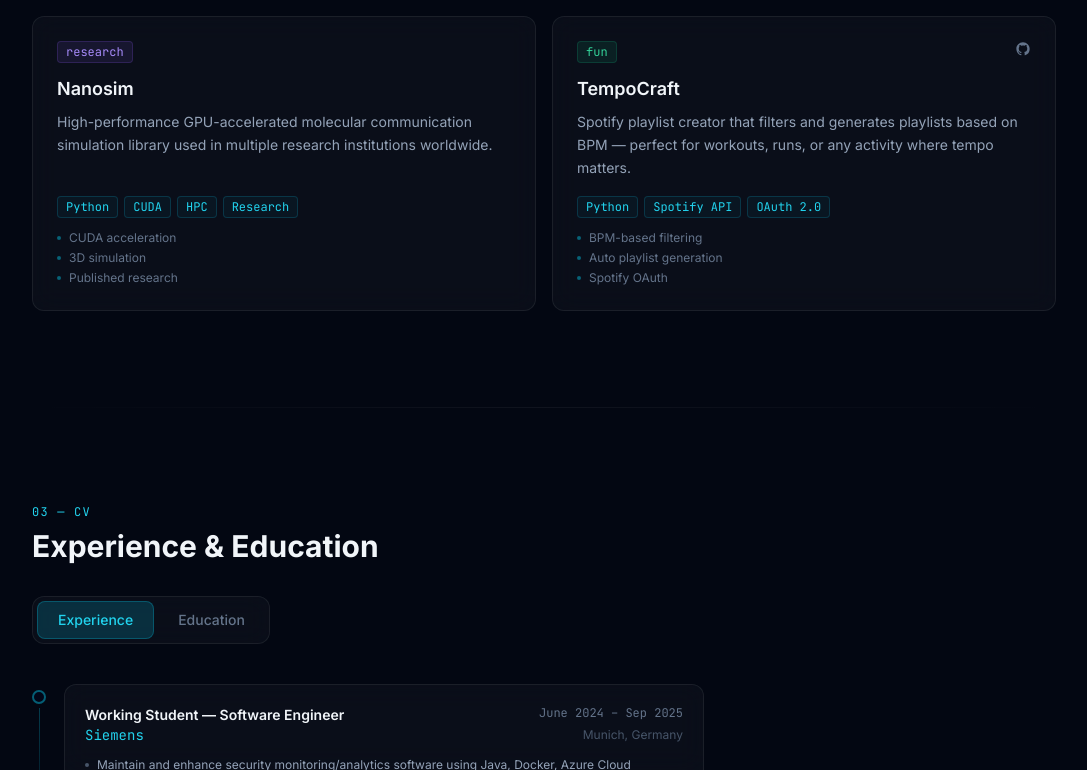
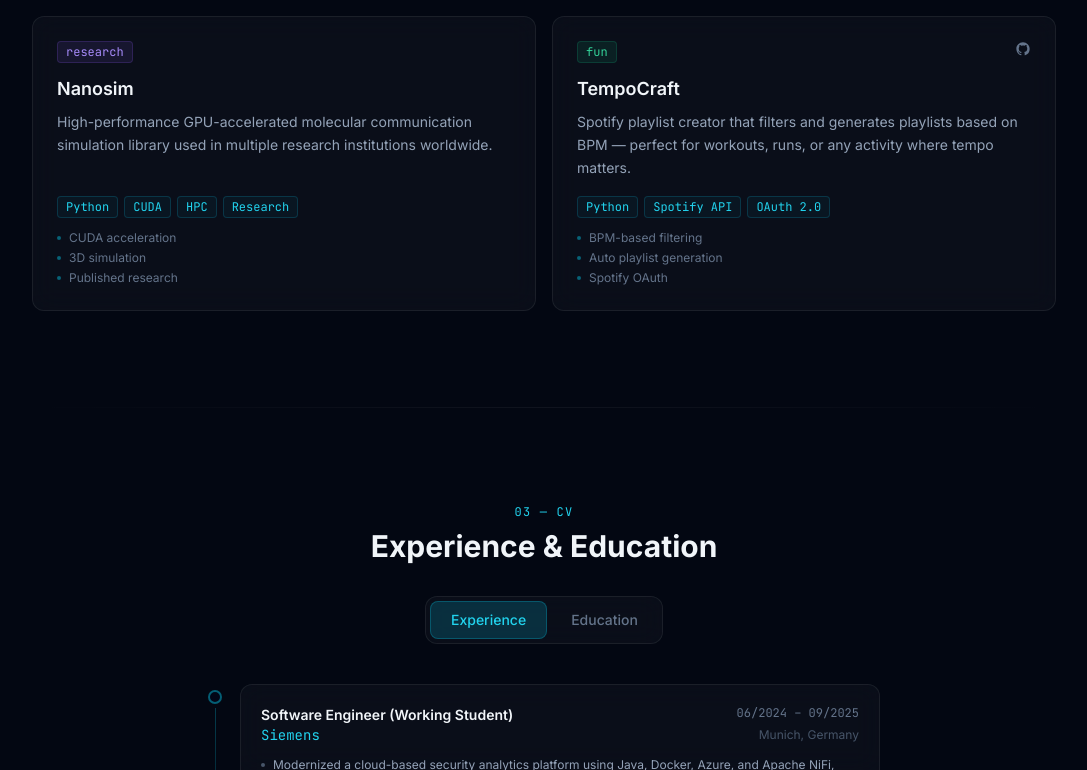
Before and after one commit to oguzhanyetimoglu/oguzhanyetimoglu.github.io, a React (Vite) app: page / in a window 1280 px wide. Shown: the part 2030-2800 px from the top of the page, without its empty margins (96-1183 px from the left). Built offline with nearby package versions, Linux system fonts and the light colour scheme.

Commit message:
Update content: skills, work experience, section centering

```diff
--- a/src/components/About.jsx
+++ b/src/components/About.jsx
@@ -19,10 +19,10 @@
           initial="hidden"
           animate={inView ? "show" : "hidden"}
         >
-          <motion.p variants={fadeUp} className="font-mono text-xs text-cyan-400 mb-2 tracking-widest uppercase">
+          <motion.p variants={fadeUp} className="font-mono text-xs text-cyan-400 mb-2 tracking-widest uppercase text-center">
             01 — About
           </motion.p>
-          <motion.h2 variants={fadeUp} className="text-3xl font-bold text-slate-100 mb-12">
+          <motion.h2 variants={fadeUp} className="text-3xl font-bold text-slate-100 mb-12 text-center">
             Who I am
           </motion.h2>
 
--- a/src/components/CV.jsx
+++ b/src/components/CV.jsx
@@ -56,8 +56,8 @@
           animate={inView ? { opacity: 1, y: 0 } : {}}
           transition={{ duration: 0.5 }}
         >
-          <p className="font-mono text-xs text-cyan-400 mb-2 tracking-widest uppercase">03 — CV</p>
-          <h2 className="text-3xl font-bold text-slate-100 mb-8">Experience & Education</h2>
+          <p className="font-mono text-xs text-cyan-400 mb-2 tracking-widest uppercase text-center">03 — CV</p>
+          <h2 className="text-3xl font-bold text-slate-100 mb-8 text-center">Experience & Education</h2>
         </motion.div>
 
         {/* Tabs */}
@@ -65,7 +65,7 @@
           initial={{ opacity: 0 }}
           animate={inView ? { opacity: 1 } : {}}
           transition={{ duration: 0.4, delay: 0.1 }}
-          className="flex gap-1 p-1 glass rounded-xl w-fit mb-10"
+          className="flex gap-1 p-1 glass rounded-xl w-fit mb-10 mx-auto"
         >
           {["experience", "education"].map((t) => (
             <button
@@ -82,7 +82,7 @@
           ))}
         </motion.div>
 
-        <div className="max-w-2xl">
+        <div className="max-w-2xl mx-auto">
           {list.map((item, i) => (
             <TimelineItem
               key={i}
@@ -98,7 +98,7 @@
           initial={{ opacity: 0 }}
           animate={inView ? { opacity: 1 } : {}}
           transition={{ delay: 0.6 }}
-          className="mt-8"
+          className="mt-8 max-w-2xl mx-auto"
         >
           <a
             href="/OguzhanYetimoglu_resume.pdf"
--- a/src/components/Projects.jsx
+++ b/src/components/Projects.jsx
@@ -27,8 +27,8 @@
           animate={inView ? { opacity: 1, y: 0 } : {}}
           transition={{ duration: 0.5 }}
         >
-          <p className="font-mono text-xs text-cyan-400 mb-2 tracking-widest uppercase">02 — Projects</p>
-          <h2 className="text-3xl font-bold text-slate-100 mb-12">Things I've built</h2>
+          <p className="font-mono text-xs text-cyan-400 mb-2 tracking-widest uppercase text-center">02 — Projects</p>
+          <h2 className="text-3xl font-bold text-slate-100 mb-12 text-center">Things I've built</h2>
         </motion.div>
 
         <div className="grid md:grid-cols-2 gap-4">
--- a/src/components/Publications.jsx
+++ b/src/components/Publications.jsx
@@ -14,11 +14,11 @@
           animate={inView ? { opacity: 1, y: 0 } : {}}
           transition={{ duration: 0.5 }}
         >
-          <p className="font-mono text-xs text-cyan-400 mb-2 tracking-widest uppercase">04 — Research</p>
-          <h2 className="text-3xl font-bold text-slate-100 mb-12">Publications</h2>
+          <p className="font-mono text-xs text-cyan-400 mb-2 tracking-widest uppercase text-center">04 — Research</p>
+          <h2 className="text-3xl font-bold text-slate-100 mb-12 text-center">Publications</h2>
         </motion.div>
 
-        <div className="space-y-3 max-w-3xl">
+        <div className="space-y-3 max-w-3xl mx-auto">
           {publications.map((pub, i) => (
             <motion.div
               key={i}
@@ -52,7 +52,7 @@
           initial={{ opacity: 0 }}
           animate={inView ? { opacity: 1 } : {}}
           transition={{ delay: 0.5 }}
-          className="mt-8"
+          className="mt-8 max-w-3xl mx-auto"
         >
           <a
             href="https://scholar.google.com/citations?user=UIJ8VVwAAAAJ&hl=en"
--- a/src/data/index.js
+++ b/src/data/index.js
@@ -57,47 +57,76 @@
 
 export const experience = [
   {
-    title: "Working Student — Software Engineer",
+    title: "Software Engineer (Working Student)",
     company: "Siemens",
     location: "Munich, Germany",
-    period: "June 2024 – Sep 2025",
+    period: "06/2024 – 09/2025",
     items: [
-      "Maintain and enhance security monitoring/analytics software using Java, Docker, Azure Cloud",
-      "Develop LLM-based anomaly detection system for security threat identification",
-      "Implement DevOps processes including CI/CD pipelines and containerization",
-    ],
-  },
-  {
-    title: "Research & Teaching Assistant",
-    company: "Ludwig Maximilian University (LMU)",
-    location: "Munich, Germany",
-    period: "April 2024 – May 2024",
-    items: [
-      "Research in molecular communications and nano-networks",
-      "Assisted in teaching undergraduate CS courses",
-      "Collaborated on academic publications",
-    ],
-  },
-  {
-    title: "Full-Stack Software Engineer",
-    company: "Aimyca GmbH",
-    location: "Munich, Germany",
-    period: "March 2023 – March 2024",
-    items: [
-      "Developed and maintained web applications using React.js, Node.js, MongoDB",
-      "Implemented responsive UIs and optimized application performance",
-      "Worked in cross-functional agile teams",
+      "Modernized a cloud-based security analytics platform using Java, Docker, Azure, and Apache NiFi, improving stability and dataflow reliability across ingestion and monitoring workloads.",
+      "Built an LLM-powered network intrusion detection module (Python, embeddings, anomaly detection) that strengthened detection quality in distributed data pipelines.",
+      "Optimized containerized microservices to reduce resource consumption and improve runtime efficiency in Azure-based environments.",
+      "Improved microservice build consistency by restructuring Dockerfile stages and ensuring reproducible container environments across Azure deployments.",
     ],
   },
   {
     title: "Graduate Research Assistant",
+    company: "Ludwig Maximilian University (LMU)",
+    location: "Munich, Germany",
+    period: "10/2023 – 06/2024",
+    items: [
+      "Processed large-scale brain MRI neuroimaging datasets using ML and statistical modeling to classify disease presence and subtype patterns.",
+      "Parallelized preprocessing and processing pipelines on HPC clusters, significantly accelerating feature extraction and model execution workloads.",
+      "Improved research workflow reliability by automating ETL steps, standardizing feature extraction, and optimizing job scheduling.",
+    ],
+  },
+  {
+    title: "Software Engineer (Working Student)",
+    company: "Aimyca GmbH",
+    location: "Munich, Germany",
+    period: "03/2022 – 03/2023",
+    items: [
+      "Delivered full-stack features using Python, Node.js, React, Vue, TypeScript, and REST APIs in an agile SaaS environment.",
+      "Built user-centric interfaces with clean component architectures and optimized interaction flows.",
+      "Developed Docker-based CI/CD pipelines on GCP to stabilize deployments and improve system reliability.",
+      "Enhanced conversational AI features through LLM fine-tuning, improved prompt structures, and refined extraction logic.",
+      "Collaborated directly with founders on architecture, technical design, and product-level prioritization.",
+    ],
+  },
+  {
+    title: "Graduate Research Assistant / Software Engineer",
     company: "NETLAB, Boğaziçi University",
     location: "Istanbul, Turkey",
-    period: "Sep 2020 – Feb 2023",
+    period: "02/2020 – 12/2021",
     items: [
-      "Research in molecular communications and testbed development",
-      "Published 4 papers in international journals and conferences",
-      "Developed simulation tools for nano-scale communications",
+      "Implemented simulation algorithms and C++/Python testbeds for TÜBİTAK-funded molecular communication research, improving experiment reproducibility.",
+      "Built embedded integrations with Raspberry Pi and Arduino, stabilizing hardware-based data acquisition pipelines.",
+    ],
+  },
+  {
+    title: "NLP / ML Intern",
+    company: "Idea Technology",
+    location: "Istanbul, Turkey",
+    period: "06/2019 – 07/2019",
+    items: [
+      "Developed NLP and ML components using Python, Pandas, and statistical modeling, building classification prototypes and exploratory pipelines to support model evaluation.",
+    ],
+  },
+  {
+    title: "Cybersecurity ML Intern",
+    company: "CTech Information Technologies",
+    location: "Istanbul, Turkey",
+    period: "01/2019 – 02/2019",
+    items: [
+      "Implemented deep learning-based attack classification models and improved preprocessing pipelines for cybersecurity datasets.",
+    ],
+  },
+  {
+    title: "Database Engineering Intern",
+    company: "VeriPark",
+    location: "Istanbul, Turkey",
+    period: "07/2018 – 09/2018",
+    items: [
+      "Developed and optimized SQL modules for CRM-oriented backend systems, improving data consistency and internal tooling workflows.",
     ],
   },
 ];
```
